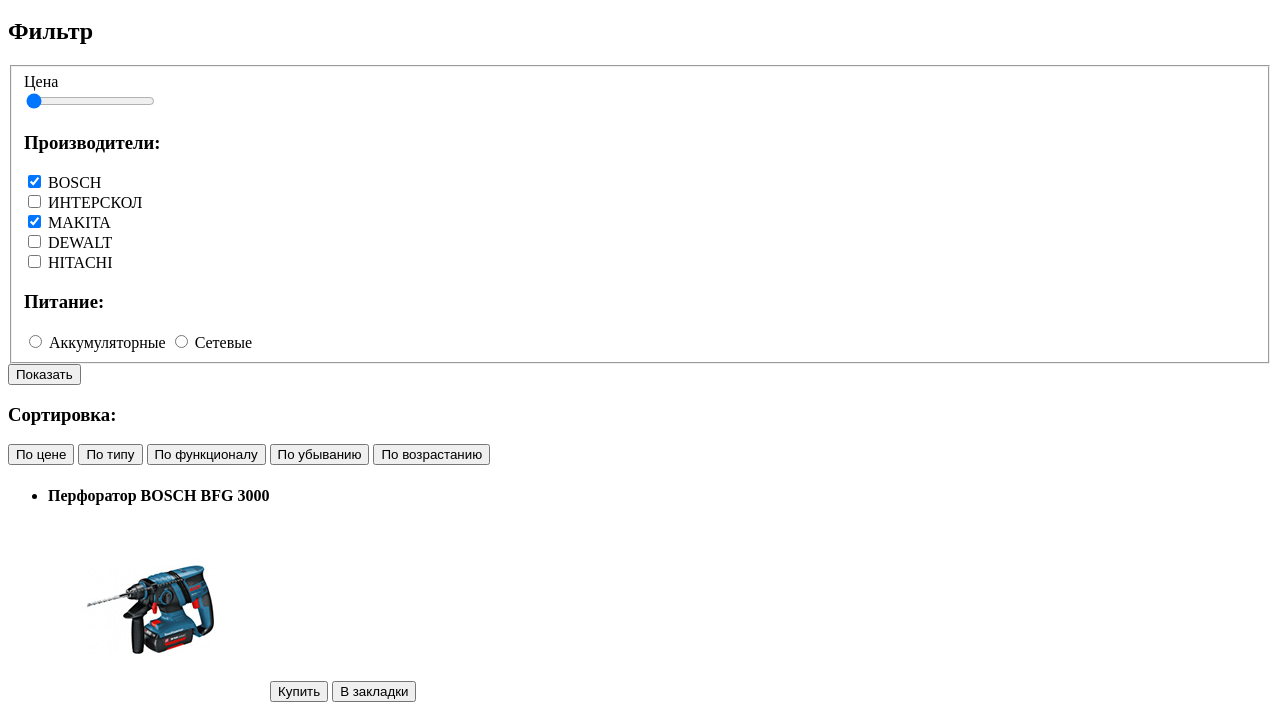
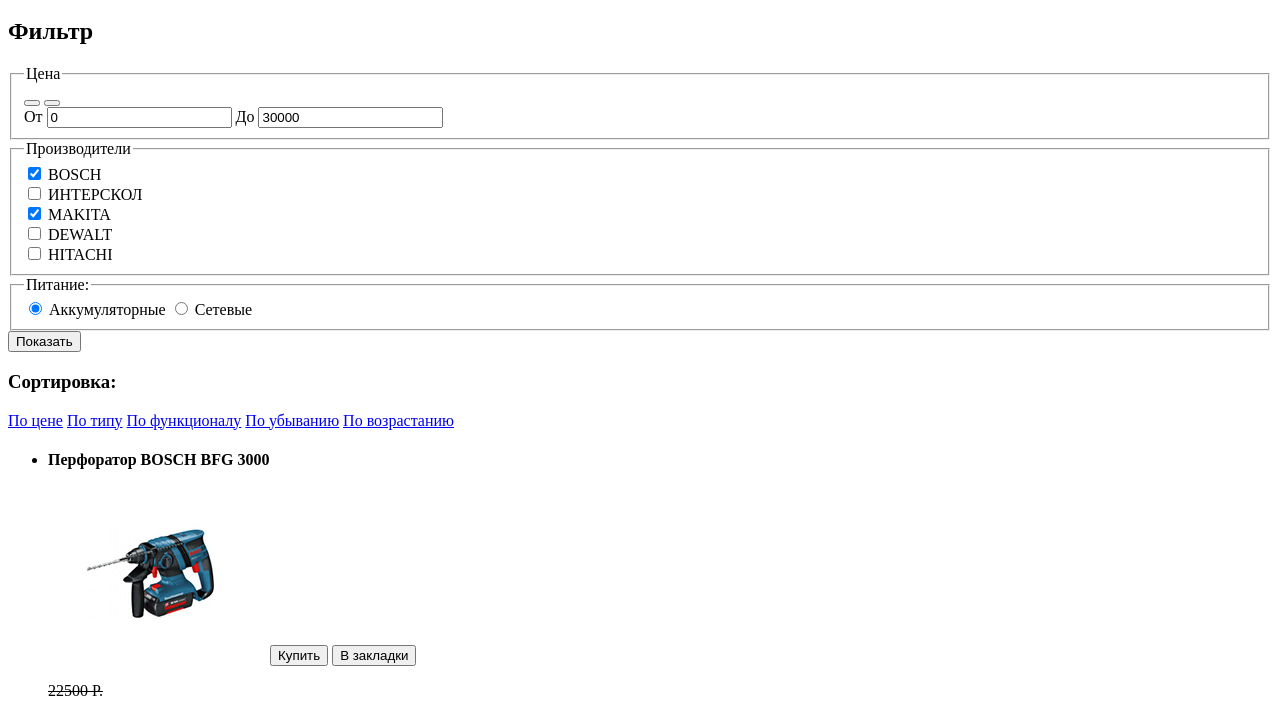
Before and after one commit to isstoric/792795-technomart-26, a plain HTML site: page catalog.html in a window 1280 px wide. Shown: the part 552-1265 px from the top of the page. Drawn offline with Linux system fonts and the light colour scheme.

Commit message:
Личный проект: продолжаем разметку исправил замечания

```diff
--- a/catalog.html
+++ b/catalog.html
@@ -11,6 +11,7 @@
       <img src="img/logo-technomart.svg" alt="Логотип Техномарт">
     </a>
     <form action="#" method="post">
+      <button type="submit">Найти</button>
       <label for="search">Поиск:</label>
       <input type="text" id="search" name="search">
     </form>
@@ -59,12 +60,21 @@
     <h2>Фильтр</h2>
     <form action="#">
       <fieldset>
+        <legend>Цена</legend>
         <div>
-          <label for="price1">Цена</label><br>
-          <input type="range" id="price1" name="price1" min="0" max="50000" step="10" value="0" data-popup-enabled="true" data-show-value="true">
+          <div class="scale">
+            <div class="bar"></div>
           </div>
-        <div>
-          <h3>Производители:</h3>
+          <button type="button" aria-label="min-price"></button>
+          <button type="button" aria-label="max-price"></button>
+        </div>
+        <label for="min-price"> От</label>
+        <input type="text" id="min-price" name="min-price" value="0">
+        <label for="max-price"> До</label>
+        <input type="text" id="max-price" name="min-price" value="30000">
+      </fieldset>
+      <fieldset>
+        <legend>Производители</legend>
         <input type="checkbox" id="maker-bosh" name="maker-bosh" checked>
         <label for="maker-bosh">BOSCH</label><br>
         <input type="checkbox" id="maker-interscol" name="maker-interscol">
@@ -75,14 +85,13 @@
         <label for="maker-dewalt">DEWALT</label><br>
         <input type="checkbox" id="maker-hitachi" name="maker-hitachi">
         <label for="maker-hitachi">HITACHI</label><br>
-        </div>
-        <div>
-          <h3>Питание:</h3>
-          <input type="radio" id="accumulator" name="power" value="accumulator">
+      </fieldset>
+      <fieldset>
+        <legend>Питание:</legend>
+        <input type="radio" id="accumulator" name="power" value="accumulator" checked>
         <label for="accumulator">Аккумуляторные</label>
         <input type="radio" id="network" name="power" value="network">
         <label for="network">Сетевые</label>
-        </div>
       </fieldset>
       <button type="submit">Показать</button>
     </form>
@@ -90,11 +99,11 @@
   <section>
     <h2 hidden>Список товаров</h2>
     <h3>Сортировка:</h3>
-    <button>По цене</button>
-    <button>По типу</button>
-    <button>По функционалу</button>
-    <button>По убыванию</button>
-    <button>По возрастанию</button>
+    <a href="#">По цене</a>
+    <a href="#">По типу</a>
+    <a href="#">По функционалу</a>
+    <a href="#">По убыванию</a>
+    <a href="#">По возрастанию</a>
     <ul>
       <li>
         <h4>
@@ -206,9 +215,9 @@
     </ul>
     <ul>
       <li>1</li>
-      <li><button>2</button></li>
-      <li><button>3</button></li>
-      <li><button>Следующая</button></li>
+      <li><a href="#">2</a></li>
+      <li><a href="#">3</a></li>
+      <li><a href="#">Следующая</a></li>
     </ul>
   </section>
   <section>
@@ -249,9 +258,9 @@
       <span>Все права защищены</span>
     </p>
     <ul>
-      <li><a href="#">VK</a></li>
-      <li><a href="#">Facebook</a></li>
-      <li><a href="#">instagram</a></li>
+      <li><a href="#" aria-label="VK"></a></li>
+      <li><a href="#" aria-label="Facebook"></a></li>
+      <li><a href="#" aria-label="Instagram"></a></li>
     </ul>
     <p>
       Обратная связь:
@@ -264,7 +273,7 @@
   </div>
 </footer>
 <section>
-  <button type="button">Закрыть</button>
+  <button type="button" aria-label="Закрыть"></button>
   <h2>Товар добавлен в корзину</h2>
   <a href="#">Оформить заказ</a>
   <button type="button">Продолжить покупки</button>
```
Also changed, not shown: index.html (+24 -9 lines). Lines whose indentation alone changed are shown as unchanged.
